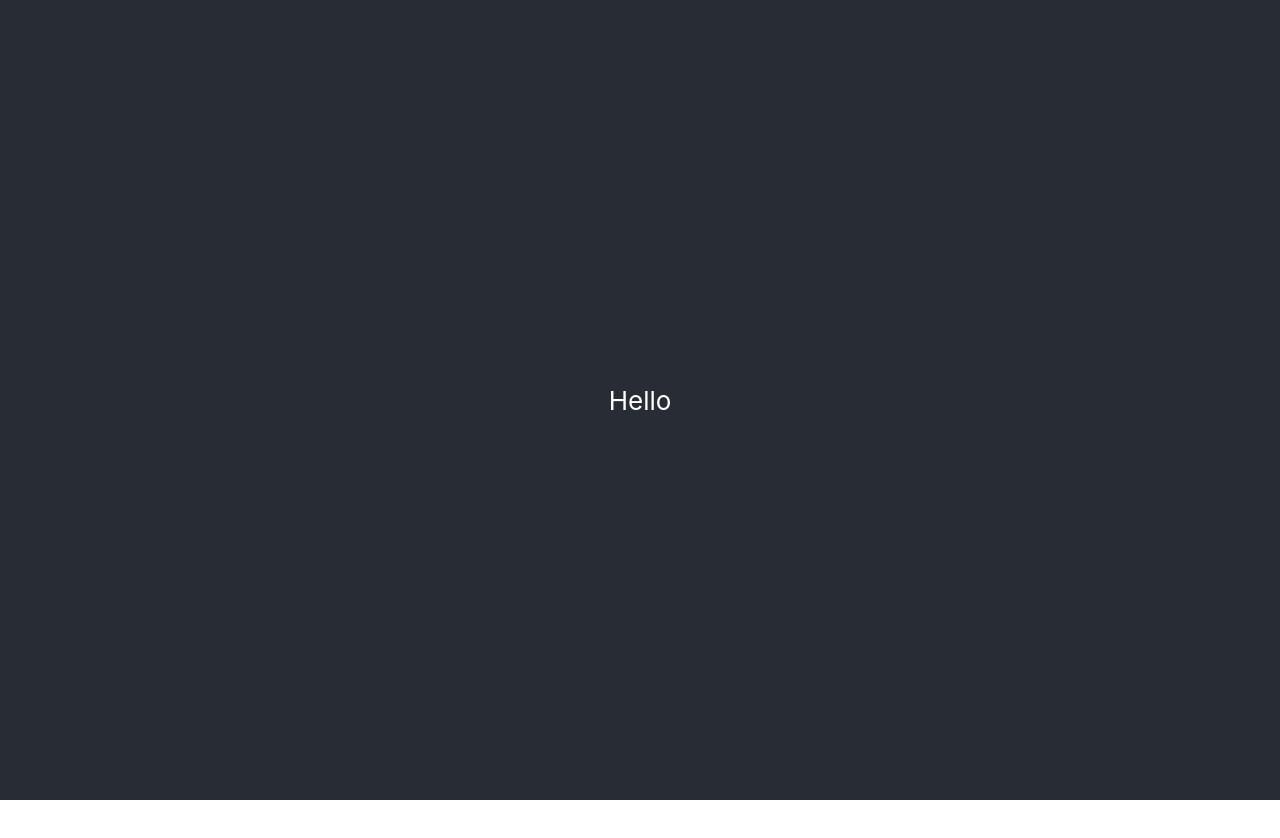
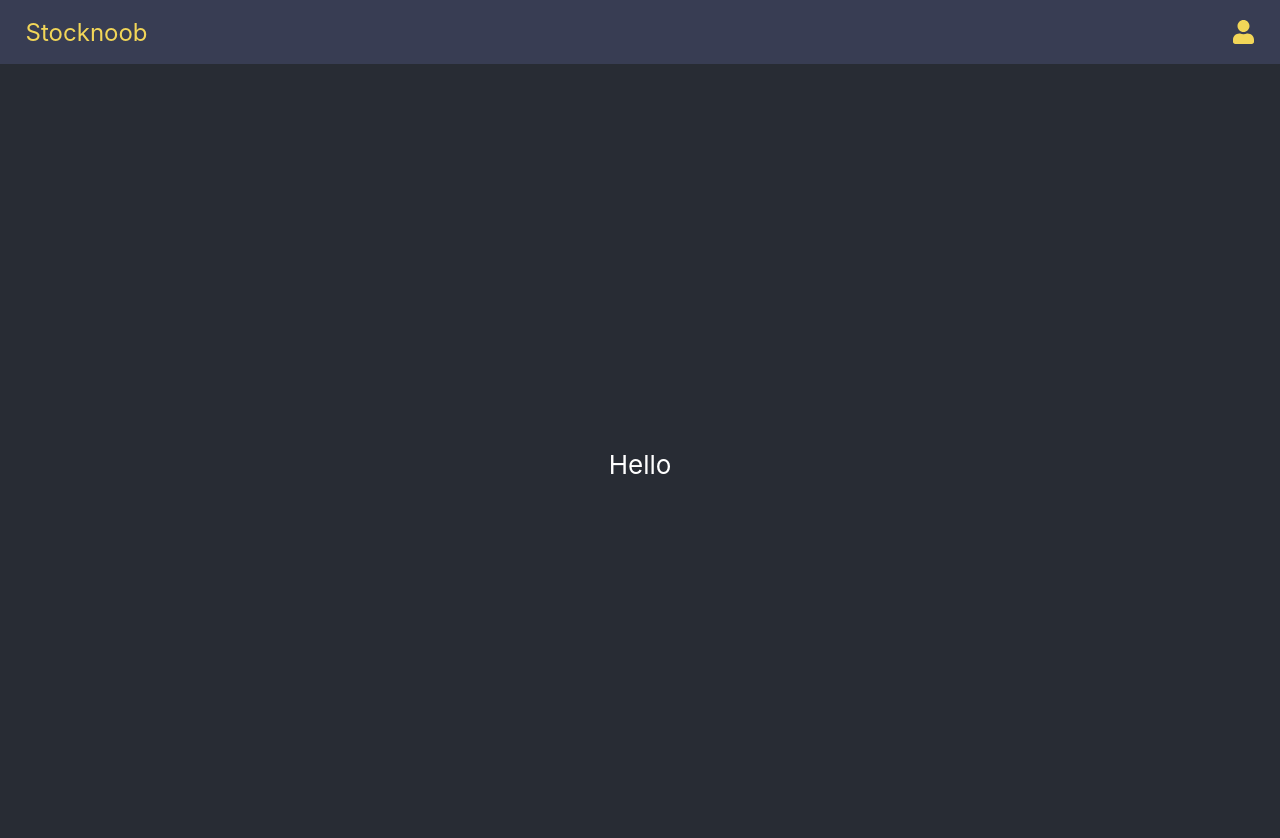
Before and after one commit to HawkieOne/StockNoobReact, a React (Create React App) app: page / in a window 1280 px wide. Shown: the top 838 px of the page. Before the commit the page ends 800 px from the top, so only its background shows below. Built offline with nearby package versions, Linux system fonts and the light colour scheme.

Commit message:
added a header and stared the initial styling

```diff
--- a/src/App.css
+++ b/src/App.css
@@ -18,3 +18,7 @@
 .App-link {
   color: #61dafb;
 }
+
+.Header-component{
+  top: 0;
+}
--- a/src/App.js
+++ b/src/App.js
@@ -1,5 +1,6 @@
 import './App.css';
 import {Helmet} from "react-helmet";
+import Header from "./components/Header"
 
 function App() {
 
@@ -25,9 +26,12 @@ function App() {
         <title>StockNoob</title>
         <link rel="canonical" href="http://mysite.com/example" />
       </Helmet>
+      <Header className="Header-component"/>
       <header className="App-header" onClick={api}>
+
         Hello
       </header>
+
     </div>
   );
 }
--- /dev/null
+++ b/src/components/Header.css
@@ -0,0 +1,32 @@
+.Header{
+    top: 0;
+    background-color: #383D53;
+    width: 100%;
+    display: flex;
+    justify-content: space-between;
+    align-items: center;
+    height: 8vh;
+
+}
+
+.Header .right{
+    margin-right: 2%;
+    font-size: 1.5rem;
+}
+
+.Header .right .icon{
+    color: #F2D658;
+}
+
+.Header .left{
+
+}
+
+.Header .left p{
+    color: #F2D658;
+    font-size: 1.5rem;
+}
+
+.Header .left{
+    margin-left: 2%;
+}
--- /dev/null
+++ b/src/components/Header.js
@@ -0,0 +1,22 @@
+import React from 'react'
+import {  faUser } from "@fortawesome/free-solid-svg-icons";
+import { FontAwesomeIcon } from "@fortawesome/react-fontawesome";
+import "./Header.css";
+
+
+export default function Header() {
+
+    return (
+        <div className="Header">
+            <div className="left">
+            <p>Stocknoob</p>
+            </div>
+            <div className="middle">
+
+            </div>
+            <div className="right">
+                <FontAwesomeIcon className="icon" icon={faUser} />
+            </div>
+        </div>
+    )
+}
```
